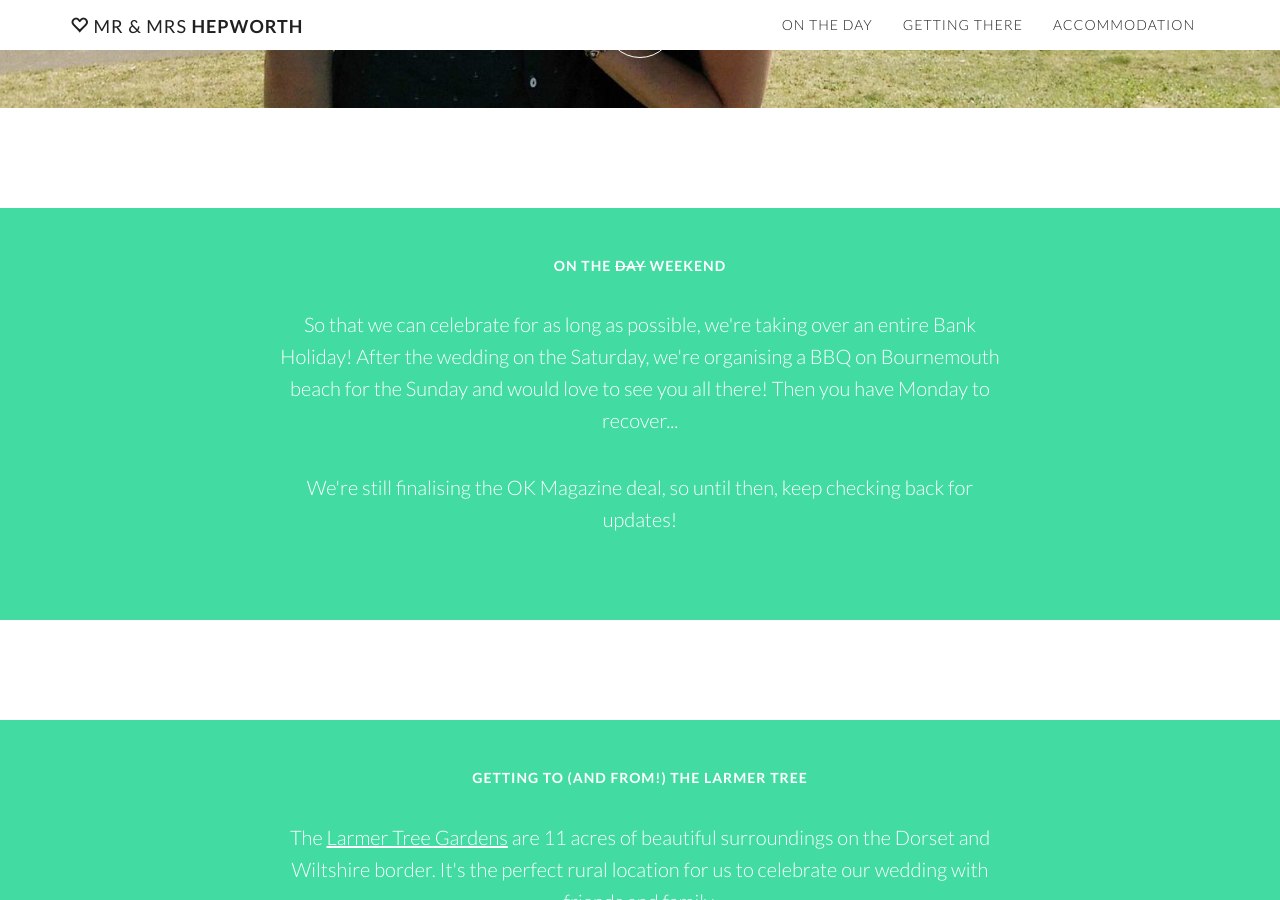
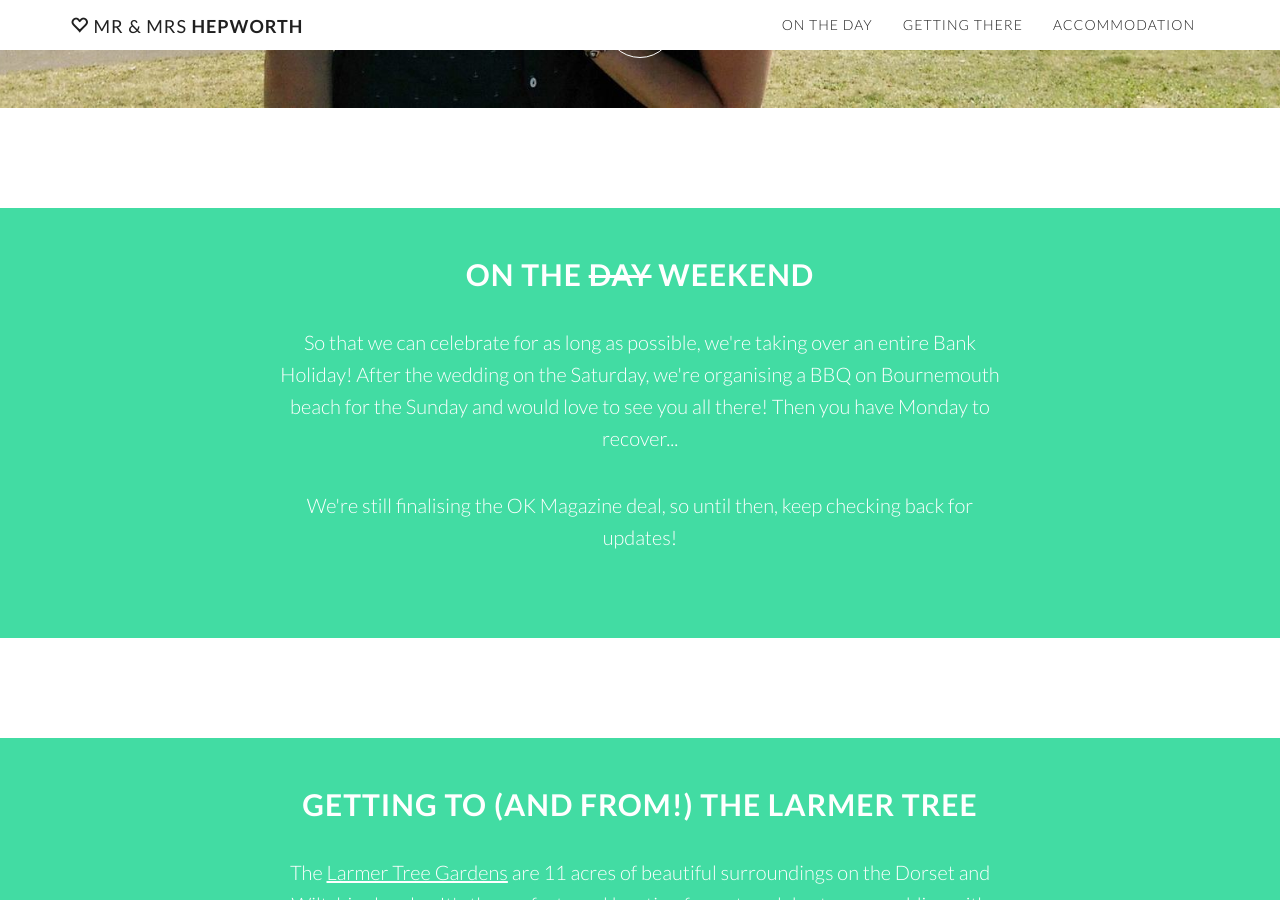
Before and after one commit to hepto/mrandmrshepworth.com, a Jekyll site: the page built from index.html, in a window 1280 px wide and 900 px high, scrolled down 792 px. Built offline with Jekyll 4.4.1, drawn with Linux system fonts in a browser that asks for light colours; nearby versions of some CDN libraries.

Commit message:
Fix for tiny h2 on wide displays

```diff
--- a/css/styles.scss
+++ b/css/styles.scss
@@ -215,7 +215,7 @@ a {
 	}
     @media(min-width:768px) {
      	h2 {
-     		font-size: inherit;
+     		font-size: 30px;
      	}
     }
 }
```
